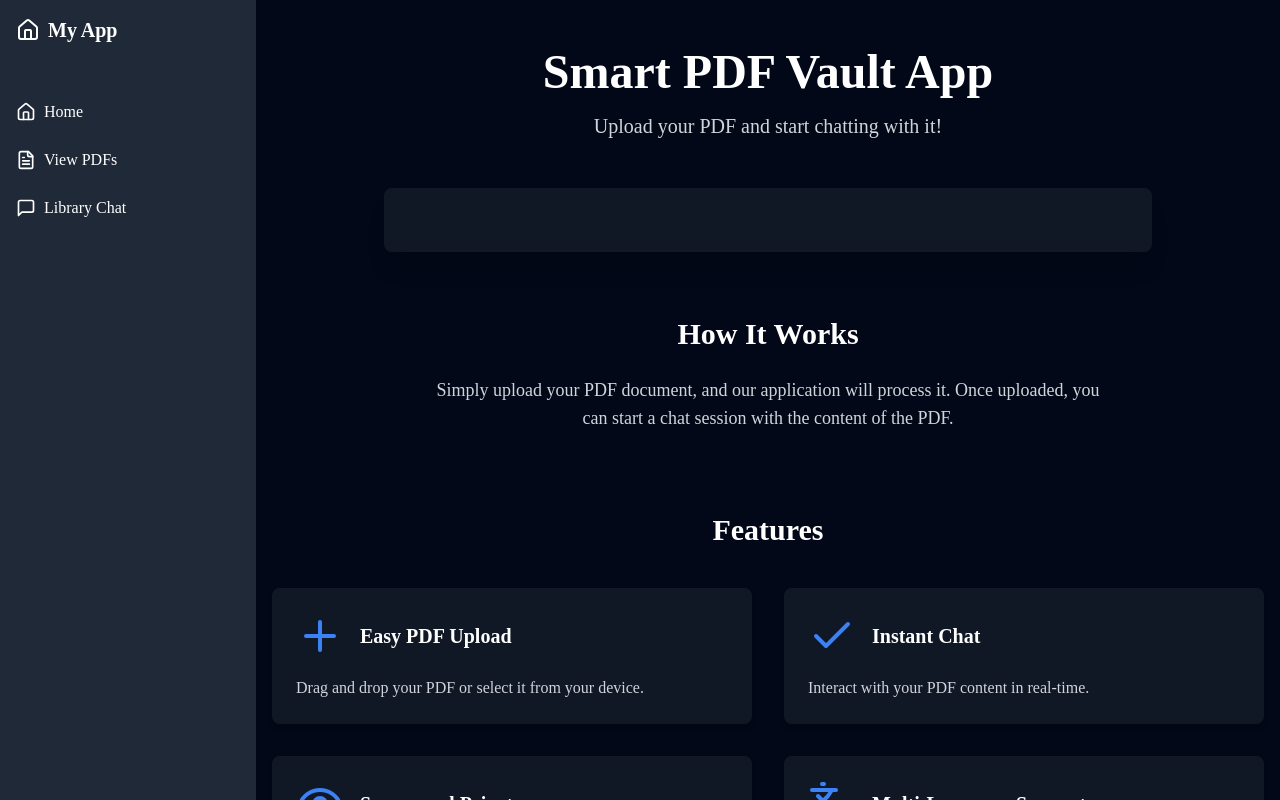
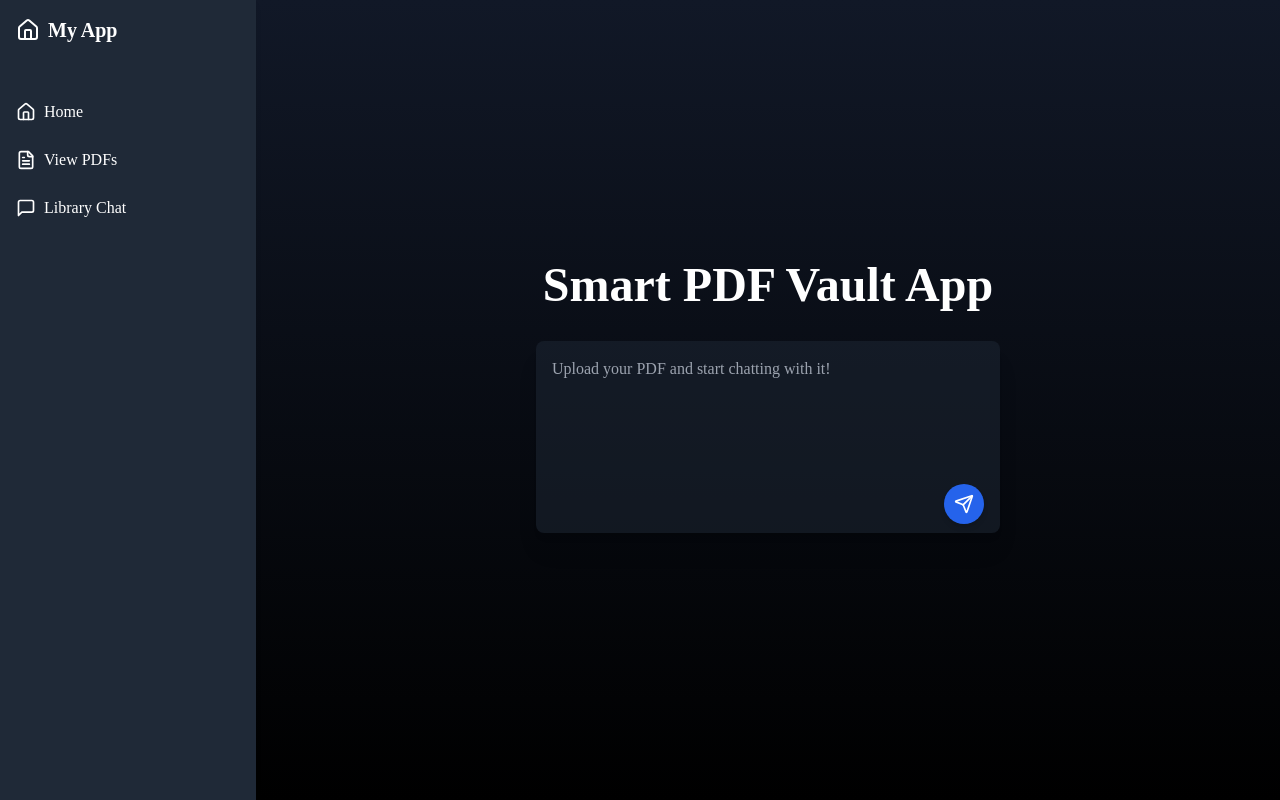
Before and after one commit to ephemeral-4242/pdf-ephemeral, a Next.js app in the folder apps/frontend/: page / in a window 1280 px wide. Built offline with nearby package versions, Linux system fonts and the light colour scheme.

Commit message:
home page should be just this

```diff
--- a/apps/frontend/src/app/page.tsx
+++ b/apps/frontend/src/app/page.tsx
@@ -1,91 +1,23 @@
 'use client';
 
 import React from 'react';
-import { useRouter } from 'next/navigation';
-import { Plus, Check, Eye, Languages } from 'lucide-react';
-import { Button } from '../components/common/Button'; // Import Button
+import { Send } from 'lucide-react'; // Import the Send icon from Lucide
 
 export default function Home() {
-  const router = useRouter();
-
-  const handleUploadSuccess = (url: string) => {
-    const id = url.split('/').pop();
-    router.push(`/chat/${id}`);
-  };
-
   return (
-    <div className='min-h-screen bg-gradient-to-b text-white'>
-      <div className='container mx-auto px-4 py-12'>
-        {/* Header */}
-        <header className='mb-12 text-center'>
-          <h1 className='text-5xl font-extrabold mb-4'>Smart PDF Vault App</h1>
-          <p className='text-xl text-gray-300'>
-            Upload your PDF and start chatting with it!
-          </p>
-        </header>
-
-        {/* Main Content */}
-        <main className='max-w-3xl mx-auto'>
-          <div className='bg-gray-800 bg-opacity-50 rounded-lg shadow-xl p-8'>
-            {/* Upload PDF button removed */}
-          </div>
-        </main>
-
-        {/* How It Works */}
-        <section className='mt-16'>
-          <h2 className='text-3xl font-bold text-center mb-6'>How It Works</h2>
-          <p className='text-lg text-gray-300 text-center max-w-2xl mx-auto'>
-            Simply upload your PDF document, and our application will process
-            it. Once uploaded, you can start a chat session with the content of
-            the PDF.
-          </p>
-        </section>
-
-        {/* Features */}
-        <section className='mt-20'>
-          <h2 className='text-3xl font-bold text-center mb-10'>Features</h2>
-          <div className='grid grid-cols-1 md:grid-cols-2 gap-8'>
-            <Feature
-              Icon={Plus}
-              title='Easy PDF Upload'
-              description='Drag and drop your PDF or select it from your device.'
-            />
-            <Feature
-              Icon={Check}
-              title='Instant Chat'
-              description='Interact with your PDF content in real-time.'
-            />
-            <Feature
-              Icon={Eye}
-              title='Secure and Private'
-              description='Your documents are safely processed and stored.'
-            />
-            <Feature
-              Icon={Languages}
-              title='Multi-Language Support'
-              description='Chat with PDFs in multiple languages.'
-            />
-          </div>
-        </section>
+    <div className='min-h-screen flex items-center justify-center bg-gradient-to-b from-gray-900 to-black text-white'>
+      <div className='w-full max-w-lg px-6 py-12 text-center'>
+        <h1 className='text-5xl font-extrabold mb-8'>Smart PDF Vault App</h1>
+        <div className='relative'>
+          <textarea
+            className='w-full h-48 p-4 pr-16 bg-gray-800 bg-opacity-50 rounded-lg shadow-xl text-white focus:outline-none focus:ring-2 focus:ring-blue-500 transition duration-300 ease-in-out resize-none'
+            placeholder='Upload your PDF and start chatting with it!'
+          />
+          <button className='absolute bottom-4 right-4 w-10 h-10 bg-blue-600 rounded-full shadow-md hover:bg-blue-700 focus:outline-none focus:ring-2 focus:ring-blue-500 transition duration-300 ease-in-out flex items-center justify-center'>
+            <Send className='w-5 h-5 text-white' />
+          </button>
+        </div>
       </div>
     </div>
   );
 }
-
-interface FeatureProps {
-  Icon: React.ElementType;
-  title: string;
-  description: string;
-}
-
-const Feature: React.FC<FeatureProps> = ({ Icon, title, description }) => {
-  return (
-    <div className='bg-gray-800 bg-opacity-50 rounded-lg shadow-md p-6 transform transition-transform duration-300 hover:scale-105'>
-      <div className='flex items-center mb-4'>
-        <Icon className='w-12 h-12 text-blue-500' />
-        <h3 className='text-xl font-semibold ml-4'>{title}</h3>
-      </div>
-      <p className='text-gray-300'>{description}</p>
-    </div>
-  );
-};
```
